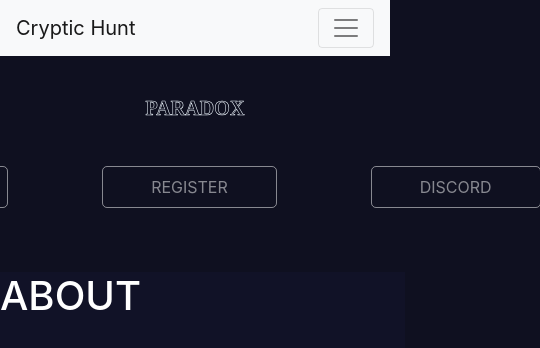
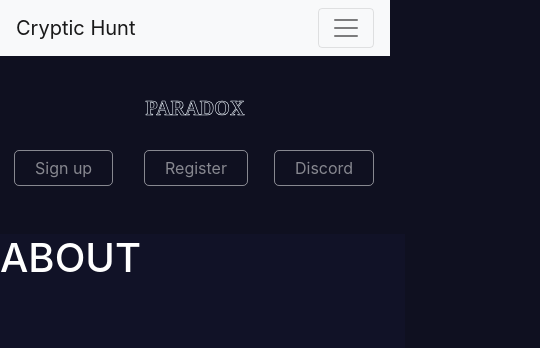
Before and after one commit to ishivanshgoel/Paradox-2021, a React (Create React App) app in the folder client/: page / in a window 390 px wide. Shown: the top 348 px of the page, 540 px wide, since content can reach past the window. Built offline with nearby package versions, Linux system fonts and the light colour scheme.

Commit message:
responsive buttons

```diff
--- a/client/src/components/Homepage.js
+++ b/client/src/components/Homepage.js
@@ -5,7 +5,7 @@ import './homepage.css'
 
 /**
  * @author TejasV58
- */
+*/
 
 function Homepage() {
 
@@ -22,9 +22,15 @@ function Homepage() {
                     <text x="50%" y="50%" fill="transparent" text-anchor="middle">PARADOX</text>
                 </svg>
                 <div className="button-outer-box d-flex justify-content-center">
-                    <button className="btn  mx-5 my-3 px-5 py-2 homebtn" name="user" onClick={handleRedirect}>SIGNUP</button>
-                    <button className="btn  mx-5 my-3 px-5 py-2 homebtn" name="register" onClick={handleRedirect}>REGISTER</button>
-                    <button className="btn  mx-5 my-3 px-5 py-2 homebtn">DISCORD</button>
+                    <div class="col-md-2 col-lg-2">
+                        <button class="btn homebtn" onClick={handleRedirect}>Sign up</button>
+                    </div>
+                     <div class="col-md-2 col-lg-2">
+                        <button class="btn homebtn" onClick={handleRedirect}>Register</button>
+                    </div>
+                     <div class="col-md-2 col-lg-2">
+                        <button class="btn homebtn">Discord</button>
+                    </div>
                 </div>
             </div>
             <div className="col-12 homepage__about-section">
--- a/client/src/components/homepage.css
+++ b/client/src/components/homepage.css
@@ -24,6 +24,7 @@ svg.paradox text{
 
 .homebtn{
     border: 0 solid;
+    padding:5% 20%;
     box-shadow: inset 0 0 20px rgba(255, 255, 255, 0);
     outline: 1px solid;
     outline-color: rgba(255, 255, 255, .5);
@@ -35,6 +36,7 @@ svg.paradox text{
 
 .homebtn:hover{
     border: 1px solid;
+    padding:5% 20%;
     box-shadow: 0 0 8px rgba(115, 19, 233, 0.582), 0 0 20px rgba(43, 3, 95, 0.24);
     outline-color: rgba(255, 255, 255, 0);
     outline-offset: 15px;
@@ -43,4 +45,4 @@ svg.paradox text{
 
 /**
 @author: TejasV58
-*/
+**/
```
